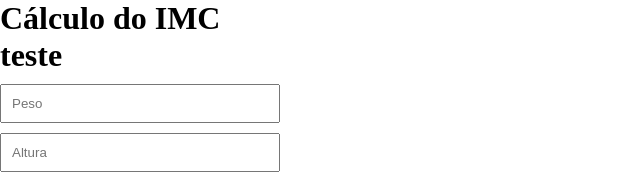
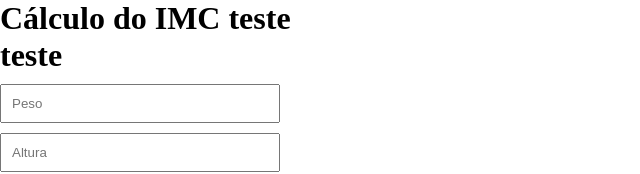
Before and after one commit to MateusCotaLima/AulaIMC, a plain HTML site: page index.html in a window 1280 px wide. Shown: the top 174 px of the page, without its empty margins (0-640 px from the left). Drawn offline with Linux system fonts and the light colour scheme.

Commit message:
Update index.html

```diff
--- a/index.html
+++ b/index.html
@@ -9,7 +9,7 @@
     <script defer type="text/javascript" src="./codigo.js"></script>
 </head>
 <body>
-    <h1>Cálculo do IMC</h1>
+    <h1>Cálculo do IMC teste</h1>
     <h1>teste</h1>
     <div id="caixas">
         <input type="number" id="edtPeso" placeholder="Peso">
```
